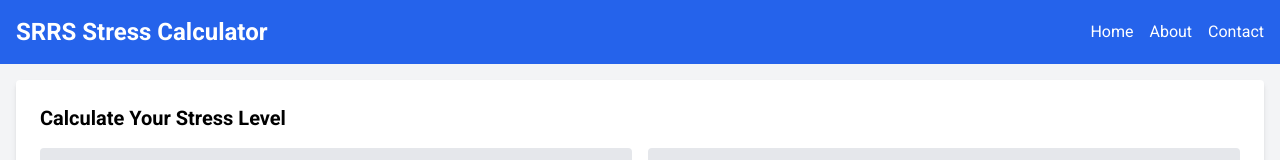
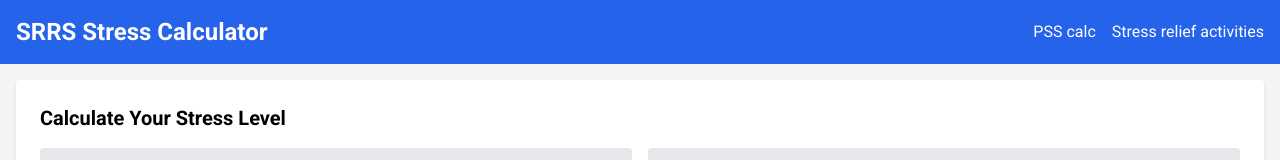
Before and after one commit to Prateekcandwill/Stress-copingproj, a plain HTML site: page SRRS Stress.html in a window 1280 px wide. Shown: the top 160 px of the page. Drawn offline with nearby package versions, Linux system fonts and the light colour scheme.

Commit message:
Update SRRS Stress.html

```diff
--- a/SRRS Stress.html
+++ b/SRRS Stress.html
@@ -18,9 +18,8 @@
             <h1 class="text-2xl font-bold">SRRS Stress Calculator</h1>
             <nav>
                 <ul class="flex space-x-4">
-                    <li><a href="#" class="hover:underline">Home</a></li>
-                    <li><a href="#" class="hover:underline">About</a></li>
-                    <li><a href="#" class="hover:underline">Contact</a></li>
+                    <li><a href="#" class="hover:underline">PSS calc</a></li>
+                    <li><a href="#" class="hover:underline">Stress relief activities</a></li>
                 </ul>
             </nav>
         </div>
```
